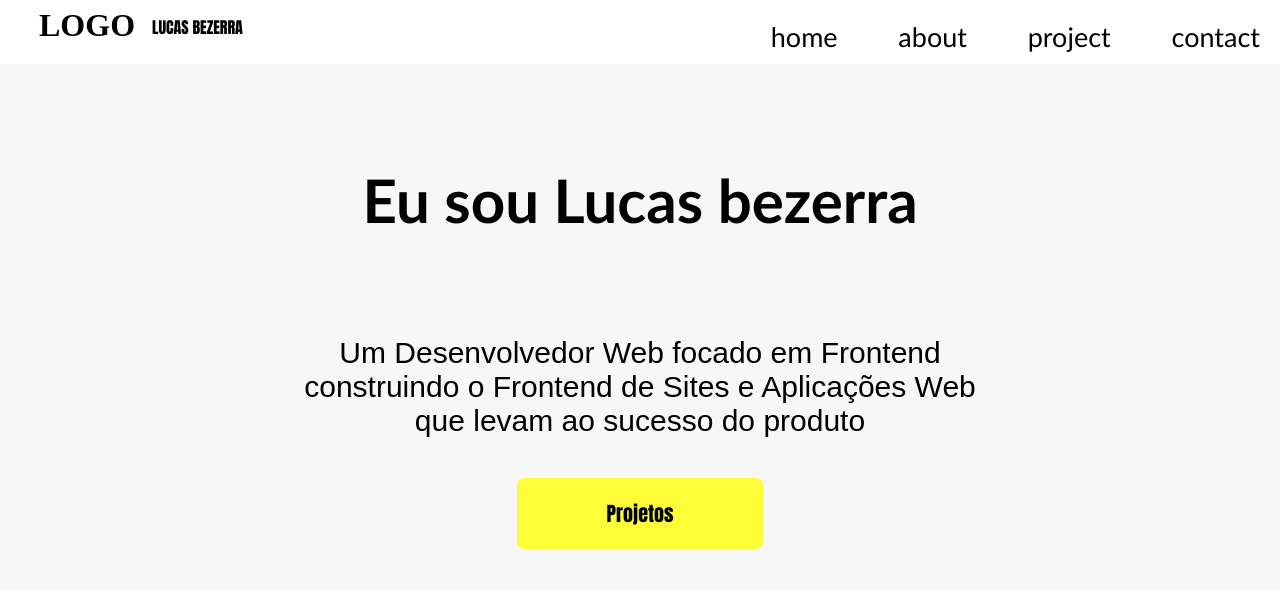
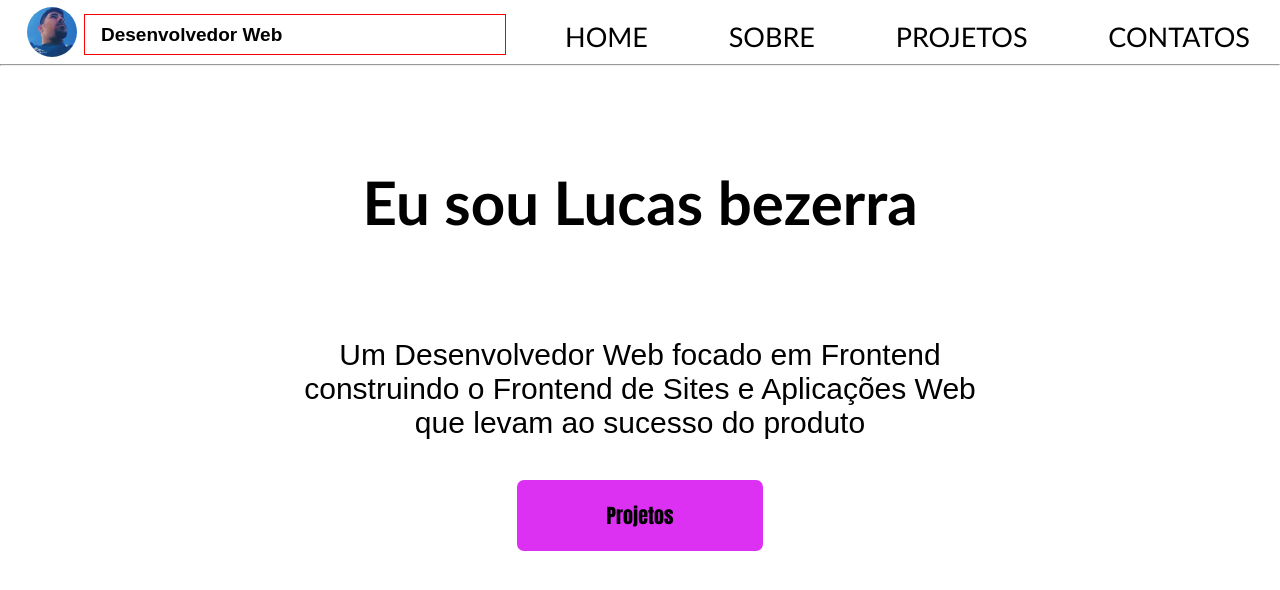
Before and after one commit to lucasbezerrapro/Portifolio_pessoal, a plain HTML site: page site/index.html in a window 1280 px wide. Drawn offline with Linux system fonts and the light colour scheme; files that its build step writes are made by us from their sources.

Commit message:
mudanca css

```diff
--- a/CSS/style.css
+++ b/CSS/style.css
@@ -4,7 +4,7 @@
 
 }
 body{
-    background: rgb(247, 247, 247);
+    background: white;
 }
 #header {
     width: 100%;
@@ -12,31 +12,57 @@ body{
     padding: 7px;
     background: rgb(255, 255, 255);
 }
-#logo h1 {
+#logo h1{
     float: left;
     text-indent: 1em;
 }
+#logo-container #header-logo-sub{
+    text-align: left;
+    font-size: 19px;
+}
+#img-logo {
+
+    margin-left: 20px;
+    border-radius: 50% 50% 50% 50%;
+}
 #header-logo-sub {
+    width: 400px;
+    border: 1px solid red;
+    font-family: Arial, Helvetica;
     font-size: 1em;
+    margin-left: 7px;
+    margin-top: 7px;
     padding: 10px;
-    margin-top: 100px;
-    margin-left: 7px;
-    font-family: Impact, Haettenschweiler, 'Arial Narrow Bold', sans-serif;
-    line-height: 2.6em;
+    line-height: 1em;
+    position: absolute;
+    text-indent: 6px;
 
+}
+#header-logo-sub a {
+    color: black;
+    text-decoration: none;
+}
+#header-logo-sub a:hover {
+    color: rgb(220, 48, 243);
 }
 #header-main {
     float: right;
     margin-top: 20px;
     font-size: 27px;
     line-height: 20px;
+
 }
 #header-main li{
     list-style-type: none;
     display: inline;
     padding: 1em;
 
-
+}
+#header-main a {
+    padding: 10px;
+}
+#main-letras li {
+    font-family: 'Trebuchet MS', 'Lucida Sans Unicode', 'Lucida Grande', 'Lucida Sans', Arial, sans-serif;
 
 }
 
@@ -66,11 +92,26 @@ body{
     font-size: 20px;
     font-family: Impact, Haettenschweiler, 'Arial Narrow Bold';
     margin-top: 40px;
-    background: rgb(255, 252, 56);
+    background: rgb(220, 48, 243);
     border: none;
     border-radius: 7px;
     padding: 20px 90px;
 }
+#titulo-buttom {
+    font-size: 30px;
+}
 #button-link-projects{
     text-decoration: none;
+    padding: 12px;
 }
+#buttom-image {
+    width: 40px;
+    height: 40px;
+    position: relative;
+    margin-right: 99px;
+}
+/*animations*/
+#main-letras a:hover {
+    background: rgb(220, 48, 243);
+    border-radius: 10px;
+}
--- a/site/index.html
+++ b/site/index.html
@@ -3,27 +3,28 @@
 <head>
     <meta charset="UTF-8">
     <meta name="viewport" content="width=device-width, initial-scale=1.0">
-    <link rel="stylesheet" href="style.css">
+    <link rel="stylesheet" href="../CSS/style.css">
     <title>Web developer</title>
 </head>
 <body>
     <header id="header">
         <div id="logo">
             <div id="logo-container">
-                <h1>LOGO</h1>
-                <span id="header-logo-sub">LUCAS BEZERRA</span>
-                <div id="header-main">
-                <ul>
-                    <li><a href="#">home</a></li>
-                    <li><a href="#">about</a></li>
-                    <li><a href="#">project</a></li>
-                    <li><a href="#">contact</a></li>
+                <img id="img-logo" src="./img/logo-foyo-pessoal.jpg" style="width: 50px;">
+                <h2 id="header-logo-sub" style="display: inline-block; "><a href="">Desenvolvedor Web</a></h2>
+            <div id="header-main">
+                <ul id="main-letras">
+                    <li><a href="#">HOME</a></li>
+                    <li><a href="#">SOBRE</a></li>
+                    <li><a href="#">PROJETOS</a></li>
+                    <li><a href="#">CONTATOS</a></li>
                 </ul>
             </div>
             </div>
 
         </div>
     </header>
+    <hr>
     <section>
         <div id="menu-info">
             <div id="text-primario">
@@ -32,7 +33,9 @@
             <div id="text-info">
                 <p>Um Desenvolvedor Web focado em Frontend<br>construindo o Frontend de Sites e Aplicações Web<br>que levam ao sucesso do produto</p>
             </div>
-            <button id="button-project"><a id="button-link-projects">Projetos</a></button>
+
+            <button id="button-project">Projetos</button>
+
         </div>
     </section>
 </body>
```
Also changed, not shown: site/img/github-removebg-preview.png (added), site/img/logo-foyo-pessoal.jpg (added).
